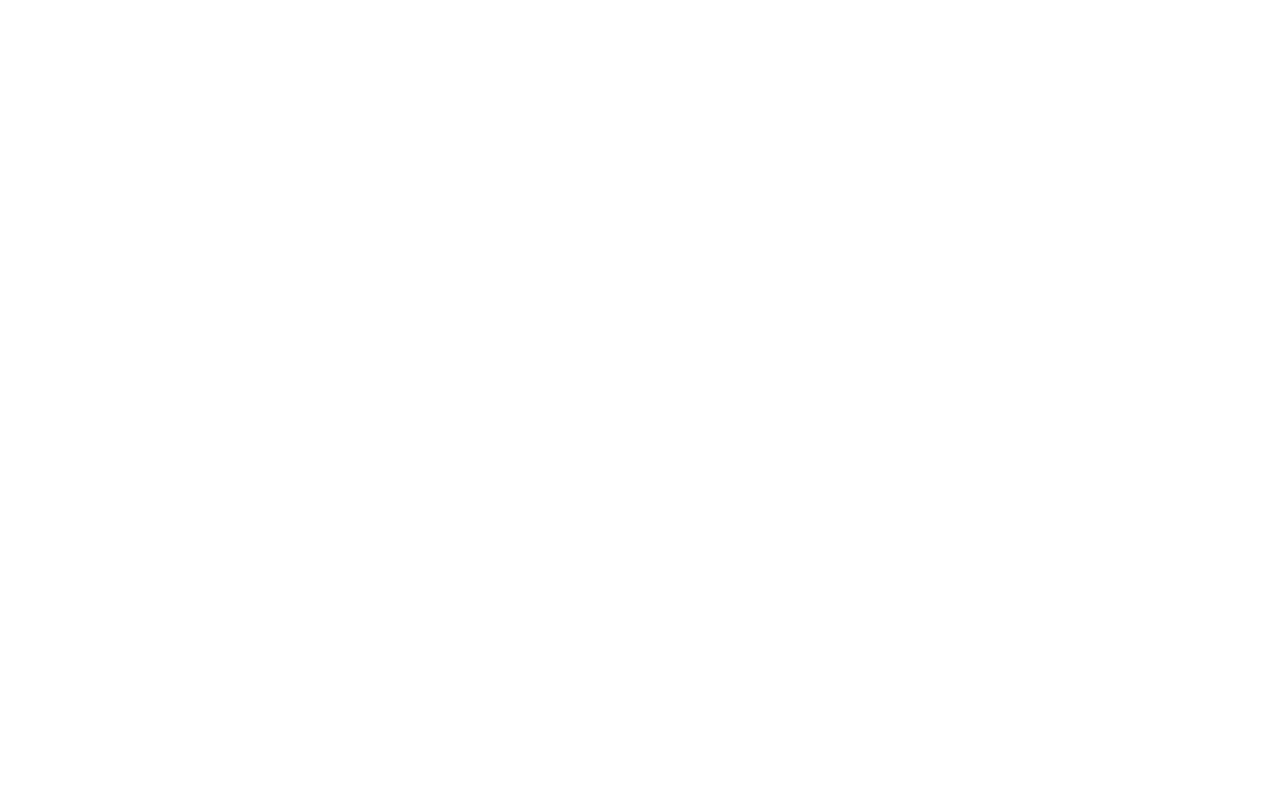
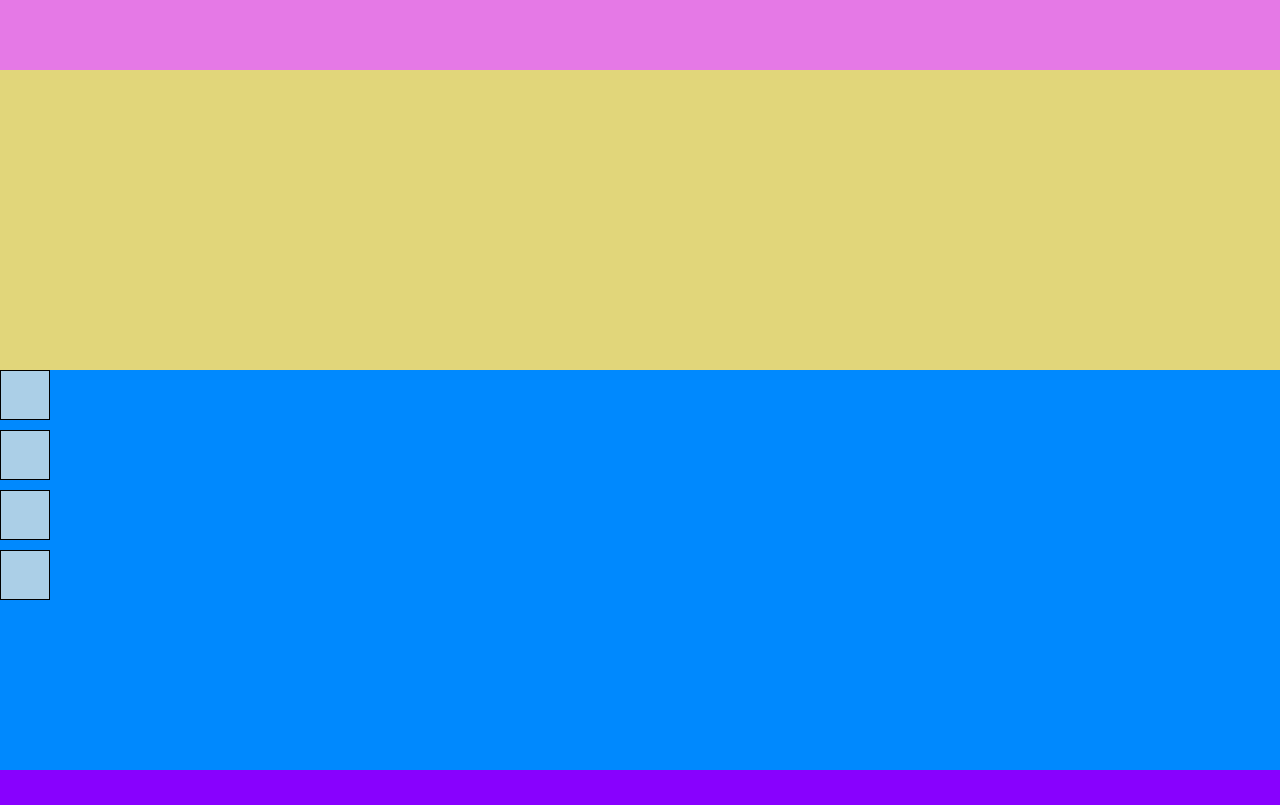
Before and after one commit to gzocchi/htmlcss-struttura-wp, a plain HTML site: page index.html in a window 1280 px wide. Drawn offline with Linux system fonts and the light colour scheme.

Commit message:
test sezioni con altezze fittizie

```diff
--- a/css/style.css
+++ b/css/style.css
@@ -11,21 +11,29 @@
 
 /* header */
 header > nav {
+  height: 70px;
   background-color: #e579e6;
 }
 header > section {
+  height: 300px;
   background-color: #e1d67a;
 }
 
 /* main */
 main {
+  height: 400px;
   background-color: #0089fe;
 }
 main > * {
+  height: 50px;
+  width: 50px;
+  margin-bottom: 10px;
+  border: 1px solid black;
   background-color: #abcfe7;
 }
 
 /* footer */
 footer {
+  height: 35px;
   background-color: #8801fe;
 }
```
